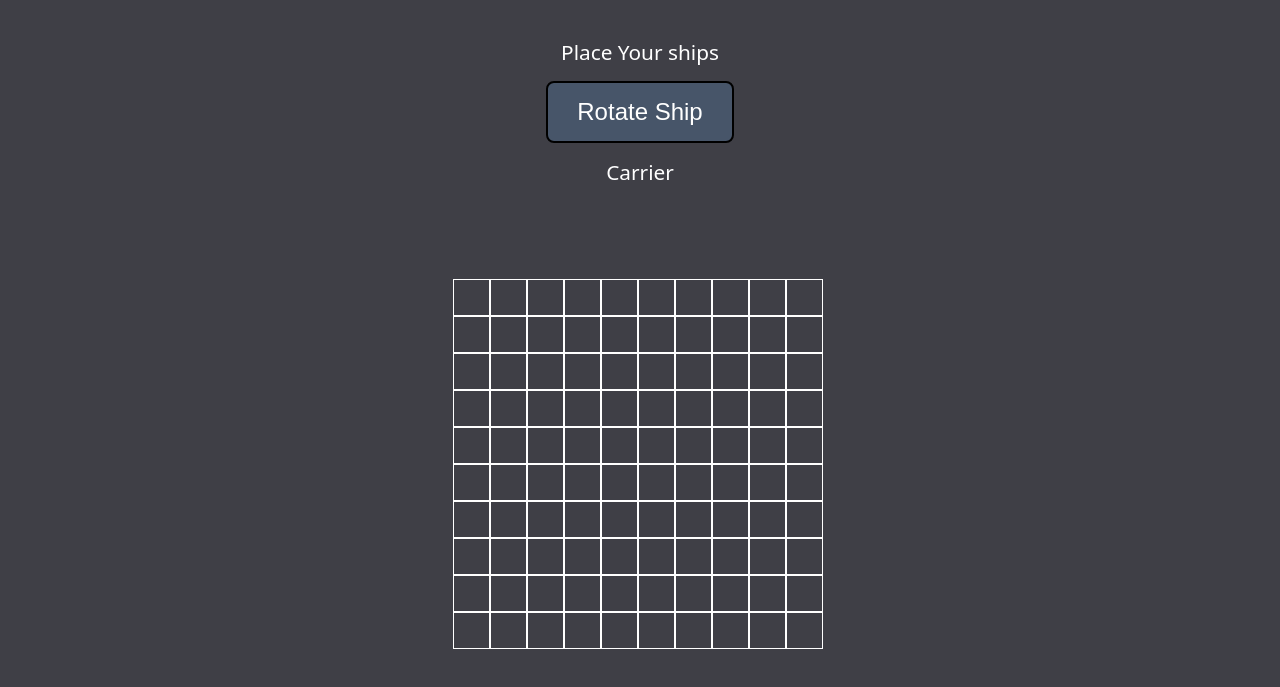
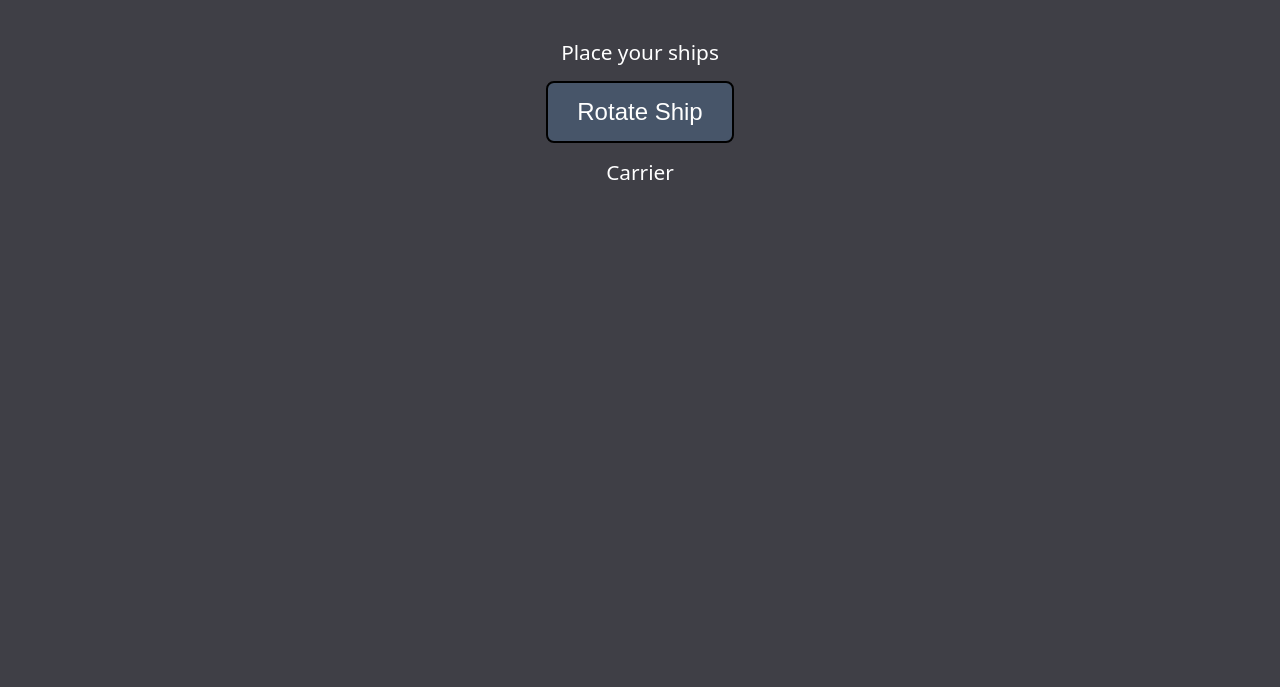
Before and after one commit to High23/battleship, a website built with webpack: page dist/index.html in a window 1280 px wide. Shown: the part 73-760 px from the top of the page. Built offline with nearby package versions, Linux system fonts and the light colour scheme.

Commit message:
Removed player gameboard div

```diff
--- a/dist/index.html
+++ b/dist/index.html
@@ -14,12 +14,11 @@
             </div>
             <div class="container">
                 <div class="btn-and-display">
-                    <span class="display">Place Your ships</span>
+                    <span class="display">Place your ships</span>
                     <button type="button" class="rotate">Rotate Ship</button>
                     <span class="ship-type">*Ship type*</span>
                 </div>
                 <div class="gameboard-container">
-                    <div class="player-gameboard"></div>
                 </div>
             </div>
         </div>
```
